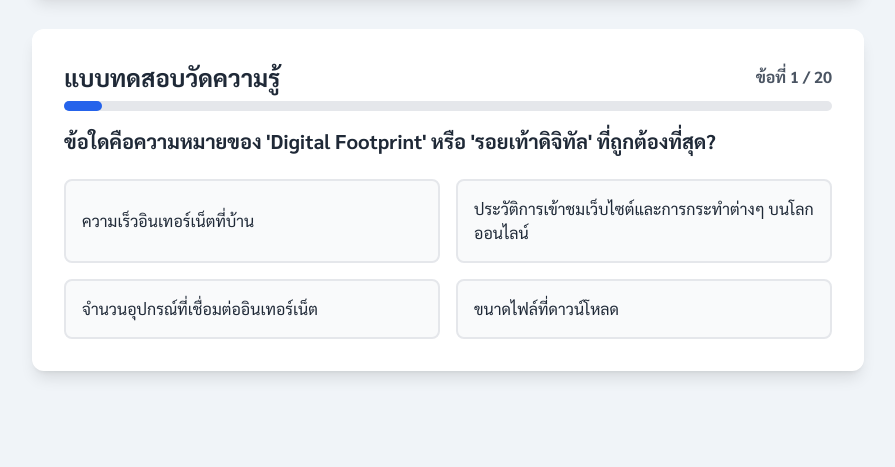
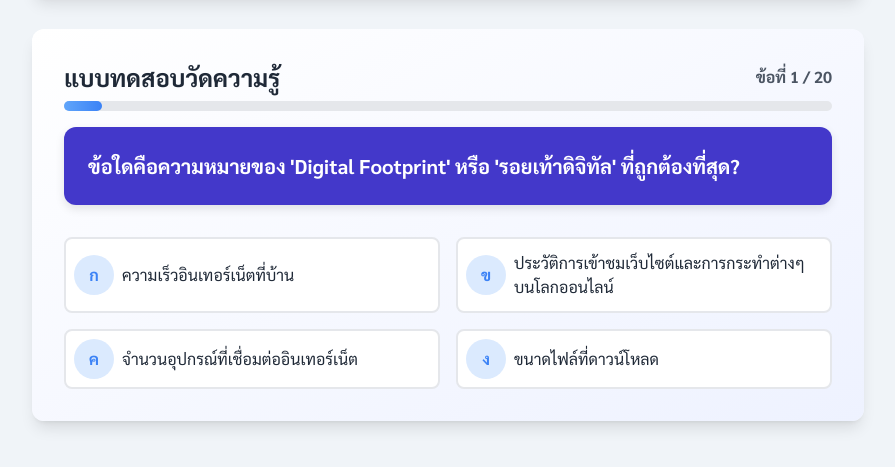
Before and after one commit to saengpech-sys/ultimatex, a plain HTML site: page DigitalCitizenship.html in a window 1280 px wide. Both pictures are taken after a click on the button "เริ่มทำแบบทดสอบ". Shown: the part 155-622 px from the top of the page, without its empty margins (192-1087 px from the left). Drawn offline with nearby package versions, Linux system fonts and the light colour scheme.

Commit message:
Update DigitalCitizenship.html

```diff
--- a/DigitalCitizenship.html
+++ b/DigitalCitizenship.html
@@ -30,19 +30,46 @@
             transform: translateY(-5px);
             box-shadow: 0 10px 15px -3px rgba(0, 0, 0, 0.1), 0 4px 6px -2px rgba(0, 0, 0, 0.05);
         }
-        .quiz-option {
-            transition: all 0.2s ease-in-out;
-        }
-        .quiz-option:hover {
-            transform: scale(1.03);
-            background-color: #dbeafe; /* blue-100 */
-            border-color: #60a5fa; /* blue-400 */
-        }
         .gradient-header {
             background: linear-gradient(to right, #4f46e5, #3b82f6);
         }
         #progressBar {
             transition: width 0.5s ease-in-out;
+            background: linear-gradient(to right, #60a5fa, #3b82f6);
+        }
+        #quizPage {
+            background: linear-gradient(to bottom right, #ffffff, #eef2ff);
+        }
+        #question {
+            background-color: #4338ca; /* indigo-700 */
+            color: white;
+            padding: 1.5rem;
+            border-radius: 0.75rem; /* rounded-xl */
+            box-shadow: 0 4px 10px rgba(0,0,0,0.1);
+            margin-bottom: 2rem; /* mb-8 */
+            font-size: 1.25rem; /* text-xl */
+        }
+        .quiz-option {
+            transition: all 0.2s ease-in-out;
+            cursor: pointer;
+        }
+        .quiz-option:hover {
+            transform: translateY(-4px) scale(1.02);
+            border-color: #3b82f6; /* blue-500 */
+            box-shadow: 0 4px 12px rgba(59, 130, 246, 0.25);
+        }
+        .quiz-option-letter {
+            display: flex;
+            align-items: center;
+            justify-content: center;
+            width: 2.5rem;
+            height: 2.5rem;
+            margin: 0.5rem;
+            font-weight: bold;
+            color: #3b82f6; /* blue-500 */
+            background-color: #dbeafe; /* blue-100 */
+            border-radius: 50%;
+            flex-shrink: 0;
         }
     </style>
 </head>
@@ -154,7 +181,7 @@
                         <div id="progressBar" class="bg-blue-600 h-2.5 rounded-full"></div>
                     </div>
                 </div>
-                <div id="question" class="text-xl mb-6 font-semibold"></div>
+                <div id="question" class="font-semibold"></div>
                 <div id="options" class="grid grid-cols-1 md:grid-cols-2 gap-4"></div>
             </div>
             <div id="quizResult" class="hidden text-center">
@@ -219,7 +246,7 @@
                     <button type="button" onclick="hideSubmissionForm()" class="bg-gray-200 hover:bg-gray-300 text-gray-800 font-bold py-2 px-4 rounded-lg transition transform hover:scale-105">ยกเลิก</button>
                     <button type="submit" id="submitButton" class="bg-blue-600 hover:bg-blue-700 text-white font-bold py-2 px-4 rounded-lg flex items-center transition transform hover:scale-105">
                         <span id="submitText">ส่งคะแนน</span>
-                        <svg id="submitSpinner" class="animate-spin -ml-1 mr-3 h-5 w-5 text-white hidden" xmlns="http://www.w3.org/2000/svg" fill="none" viewBox="0 0 24 24">
+                        <svg id="submitSpinner" class="animate-spin -ml-1 mr-3 h-5 w-5 text-white hidden" xmlns="http://www.w3.org/2000/svg" fill="none" viewBox="0_0 24 24">
                             <circle class="opacity-25" cx="12" cy="12" r="10" stroke="currentColor" stroke-width="4"></circle>
                             <path class="opacity-75" fill="currentColor" d="M4 12a8 8 0 018-8V0C5.373 0 0 5.373 0 12h4zm2 5.291A7.962 7.962 0 014 12H0c0 3.042 1.135 5.824 3 7.938l3-2.647z"></path>
                         </svg>
@@ -243,7 +270,7 @@
             { question: "การเปิดใช้งาน 'Two-Factor Authentication' (2FA) มีประโยชน์อย่างไร?", options: ["ทำให้คอมพิวเตอร์เร็วขึ้น", "เพิ่มชั้นความปลอดภัยในการเข้าสู่ระบบ", "ป้องกันไวรัสได้ 100%", "ทำให้ไม่ต้องจำรหัสผ่าน"], answer: "เพิ่มชั้นความปลอดภัยในการเข้าสู่ระบบ" },
             { question: "ข้อใดไม่ใช่การสร้างอัตลักษณ์ดิจิทัล (Digital Identity) ที่ดี?", options: ["โพสต์เนื้อหาที่สร้างสรรค์และเป็นประโยชน์", "แสดงความคิดเห็นอย่างสุภาพและให้เกียรติผู้อื่น", "แชร์ข้อมูลส่วนตัวของผู้อื่นโดยไม่ได้รับอนุญาต", "รักษาความเป็นส่วนตัวของตนเอง"], answer: "แชร์ข้อมูลส่วนตัวของผู้อื่นโดยไม่ได้รับอนุญาต" },
             { question: "การใช้ Wi-Fi สาธารณะฟรี มีความเสี่ยงในเรื่องใดมากที่สุด?", options: ["สัญญาณอินเทอร์เน็ตช้า", "ข้อมูลส่วนตัวอาจถูกดักจับได้ง่าย", "ทำให้แบตเตอรี่หมดเร็ว", "มีโฆษณาเยอะ"], answer: "ข้อมูลส่วนตัวอาจถูกดักจับได้ง่าย" },
-            { question: "ข้อใดคือ Hate Speech?", options: ["การวิจารณ์ภาพยนตร์", "การแสดงความเห็นทางการเมืองที่แตกต่าง", "การใช้ถ้อยคำสร้างความเกียรติชังต่อกลุ่มคน", "การรายงานข่าวอาชญากรรม"], answer: "การใช้ถ้อยคำสร้างความเกลียดชังต่อกลุ่มคน" },
+            { question: "ข้อใดคือ Hate Speech?", options: ["การวิจารณ์ภาพยนตร์", "การแสดงความเห็นทางการเมืองที่แตกต่าง", "การใช้ถ้อยคำสร้างความเกลียดชังต่อกลุ่มคน", "การรายงานข่าวอาชญากรรม"], answer: "การใช้ถ้อยคำสร้างความเกลียดชังต่อกลุ่มคน" },
             { question: "หากต้องการแชร์บทความจากเว็บไซต์ ควรทำอย่างไรจึงจะเหมาะสมที่สุด?", options: ["คัดลอกเนื้อหาทั้งหมดมาโพสต์ในหน้าของตัวเอง", "แชร์ลิงก์จากต้นฉบับโดยตรง พร้อมให้เครดิต", "แคปหน้าจอแล้วโพสต์เป็นรูปภาพ", "สรุปเนื้อหาใหม่แล้วบอกว่าเป็นความคิดของตัวเอง"], answer: "แชร์ลิงก์จากต้นฉบับโดยตรง พร้อมให้เครดิต" },
             { question: "'Netiquette' หรือ มารยาทเน็ต หมายถึงอะไร?", options: ["กฎหมายอินเทอร์เน็ต", "มารยาทและข้อควรปฏิบัติในการสื่อสารออนไลน์", "โปรแกรมป้องกันไวรัส", "ชื่อเรียกเครือข่ายอินเทอร์เน็ต"], answer: "มารยาทและข้อควรปฏิบัติในการสื่อสารออนไลน์" },
             { question: "การโพสต์ภาพถ่ายติดใบหน้าของบุคคลอื่นโดยไม่ได้รับอนุญาต อาจละเมิดสิทธิใด?", options: ["สิทธิในทรัพย์สิน", "สิทธิในการแสดงออก", "สิทธิความเป็นส่วนตัว", "สิทธิในการเลือกตั้ง"], answer: "สิทธิความเป็นส่วนตัว" },
@@ -294,30 +321,45 @@
         function showQuestion() {
             const currentQuestion = quizData[currentQuestionIndex];
 
-            const quizContent = quizContainer.querySelector('#question, #options');
-            if (quizContent) {
-                quizContent.className = 'animate__animated animate__fadeOut';
-            }
+            // Fade out old question
+            questionEl.parentElement.classList.add('animate__animated', 'animate__fadeOut');
+            optionsEl.classList.add('animate__animated', 'animate__fadeOut');
+
 
             setTimeout(() => {
+                // Update content
                 questionEl.textContent = currentQuestion.question;
                 optionsEl.innerHTML = '';
 
                 const shuffledOptions = [...currentQuestion.options].sort(() => Math.random() - 0.5);
+                const letters = ['ก', 'ข', 'ค', 'ง'];
 
-                shuffledOptions.forEach(option => {
+                shuffledOptions.forEach((option, index) => {
                     const button = document.createElement('button');
-                    button.textContent = option;
-                    button.className = "w-full text-left p-4 bg-gray-50 rounded-lg border-2 border-gray-200 quiz-option";
+                    button.className = "w-full text-left bg-white rounded-lg border-2 border-gray-200 quiz-option flex items-center p-0";
+
+                    const letterCircle = document.createElement('div');
+                    letterCircle.className = "quiz-option-letter";
+                    letterCircle.textContent = letters[index];
+
+                    const optionText = document.createElement('span');
+                    optionText.className = "py-3 pr-3";
+                    optionText.textContent = option;
+
+                    button.appendChild(letterCircle);
+                    button.appendChild(optionText);
                     button.onclick = () => selectAnswer(option);
                     optionsEl.appendChild(button);
                 });
 
-                questionEl.className = 'text-xl mb-6 font-semibold animate__animated animate__fadeIn';
-                optionsEl.className = 'grid grid-cols-1 md:grid-cols-2 gap-4 animate__animated animate__fadeIn';
+                // Fade in new question
+                questionEl.parentElement.classList.remove('animate__fadeOut');
+                optionsEl.classList.remove('animate__fadeOut');
+                questionEl.parentElement.classList.add('animate__animated', 'animate__fadeIn');
+                optionsEl.classList.add('animate__animated', 'animate__fadeIn');
 
                 updateProgress();
-            }, 300);
+            }, 400);
         }
 
         function selectAnswer(selectedOption) {
@@ -348,21 +390,26 @@
 
             const percentage = (score / totalQuestions) * 100;
             if (percentage >= 80) {
-                scoreCircle.className += " bg-green-500";
+                scoreCircle.className = "w-40 h-40 mx-auto rounded-full flex items-center justify-center text-4xl font-bold text-white mb-6 shadow-lg animate__animated animate__bounceIn bg-green-500";
             } else if (percentage >= 50) {
-                scoreCircle.className += " bg-yellow-500";
+                scoreCircle.className = "w-40 h-40 mx-auto rounded-full flex items-center justify-center text-4xl font-bold text-white mb-6 shadow-lg animate__animated animate__bounceIn bg-yellow-500";
             } else {
-                scoreCircle.className += " bg-red-500";
+                scoreCircle.className = "w-40 h-40 mx-auto rounded-full flex items-center justify-center text-4xl font-bold text-white mb-6 shadow-lg animate__animated animate__bounceIn bg-red-500";
             }
         }
 
         function restartQuiz() {
-            quizPage.classList.remove('active', 'animate__animated', 'animate__fadeIn');
+            // Add fade out animation to the quiz page
             quizPage.classList.add('animate__animated', 'animate__fadeOut');
+
+            // After the animation finishes, switch the pages
             setTimeout(() => {
-                quizPage.classList.remove('active');
+                // Hide the quiz page and clean up its animation classes
+                quizPage.classList.remove('active', 'animate__animated', 'animate__fadeOut');
+
+                // Show the lesson page and add its animation
                 lessonPage.classList.add('active', 'animate__animated', 'animate__fadeIn');
-            }, 500);
+            }, 500); // Match animation duration
         }
 
         function showSubmissionForm() {
```
